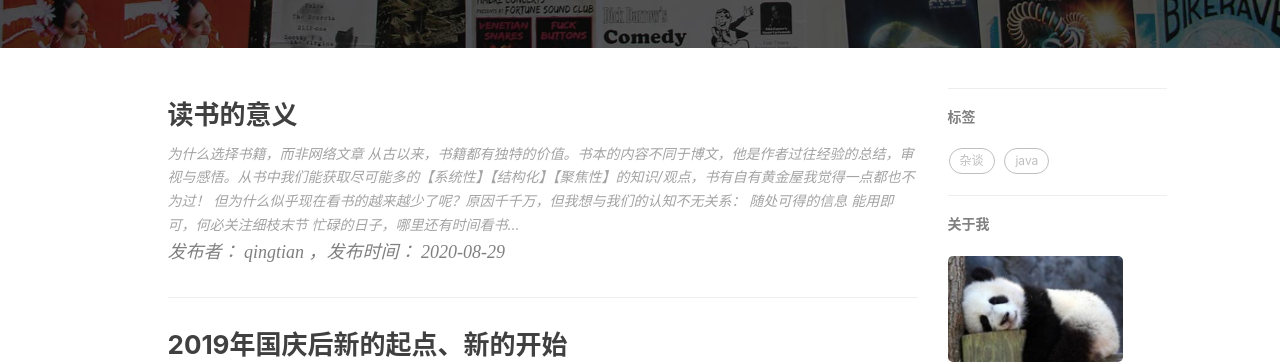
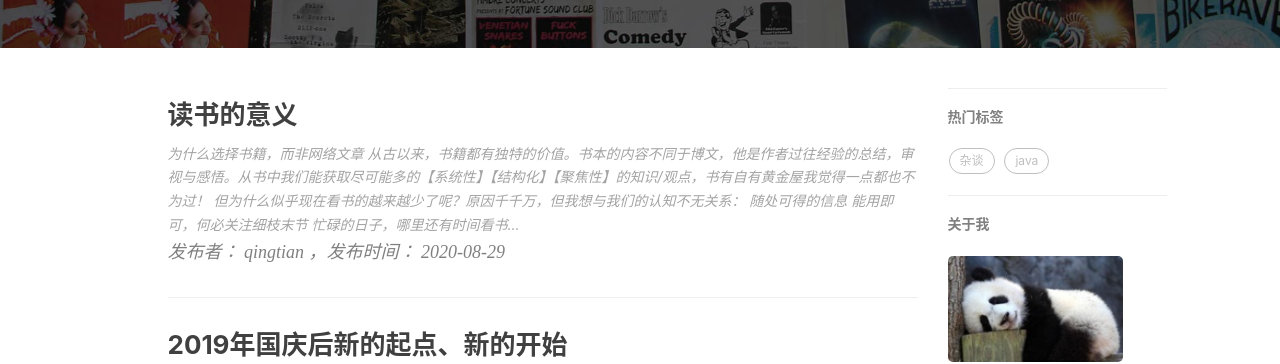
Before and after one commit to qingtian/qingtian.github.com, a Jekyll site: the page built from index.html, in a window 1280 px wide and 900 px high. Shown: the part 390-754 px from the top of the window. Built offline with Jekyll 4.4.1, drawn with Linux system fonts in a browser that asks for light colours; nearby versions of some CDN libraries; the list of posts is cut into pages by our own code; comment, search, counter and statistics services are not loaded.

Commit message:
标签文案调整：热门标签

```diff
--- a/_layouts/page.html
+++ b/_layouts/page.html
@@ -41,7 +41,7 @@
                 {% if site.featured-tags %}
                 <section>
                     <!-- no hr -->
-                    <h5><a href="{{'/tags/' | prepend: site.baseurl }}">标签</a></h5>
+                    <h5><a href="{{'/tags/' | prepend: site.baseurl }}">热门标签</a></h5>
                     <div class="tags">
         				{% for tag in site.tags %}
                             {% if tag[1].size > {{site.featured-condition-size}} %}
@@ -84,7 +84,7 @@
                 {% if site.featured-tags %}
                 <section>
                     <hr class="hidden-sm hidden-xs">
-                    <h5><a href="{{'/tags/' | prepend: site.baseurl }}">标签</a></h5>
+                    <h5><a href="{{'/tags/' | prepend: site.baseurl }}">热门标签</a></h5>
                     <div class="tags">
                         {% for tag in site.tags %}
                             {% if tag[1].size > {{site.featured-condition-size}} %}
--- a/_layouts/post.html
+++ b/_layouts/post.html
@@ -107,7 +107,7 @@
                 {% if site.featured-tags %}
                 <section>
                     <hr class="hidden-sm hidden-xs">
-                    <h5><a href="/tags/">标签</a></h5>
+                    <h5><a href="/tags/">热门标签</a></h5>
                     <div class="tags">
         				{% for tag in site.tags %}
                             {% if tag[1].size > {{site.featured-condition-size}} %}
```
